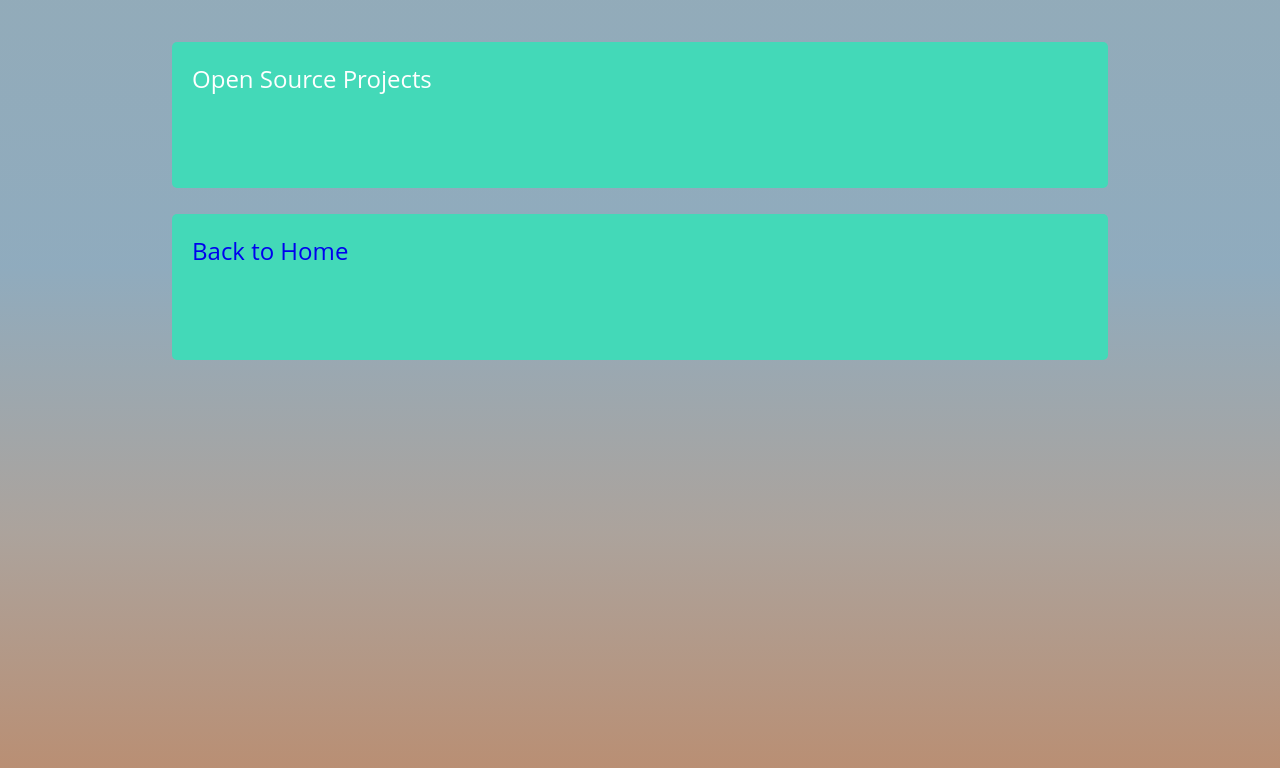
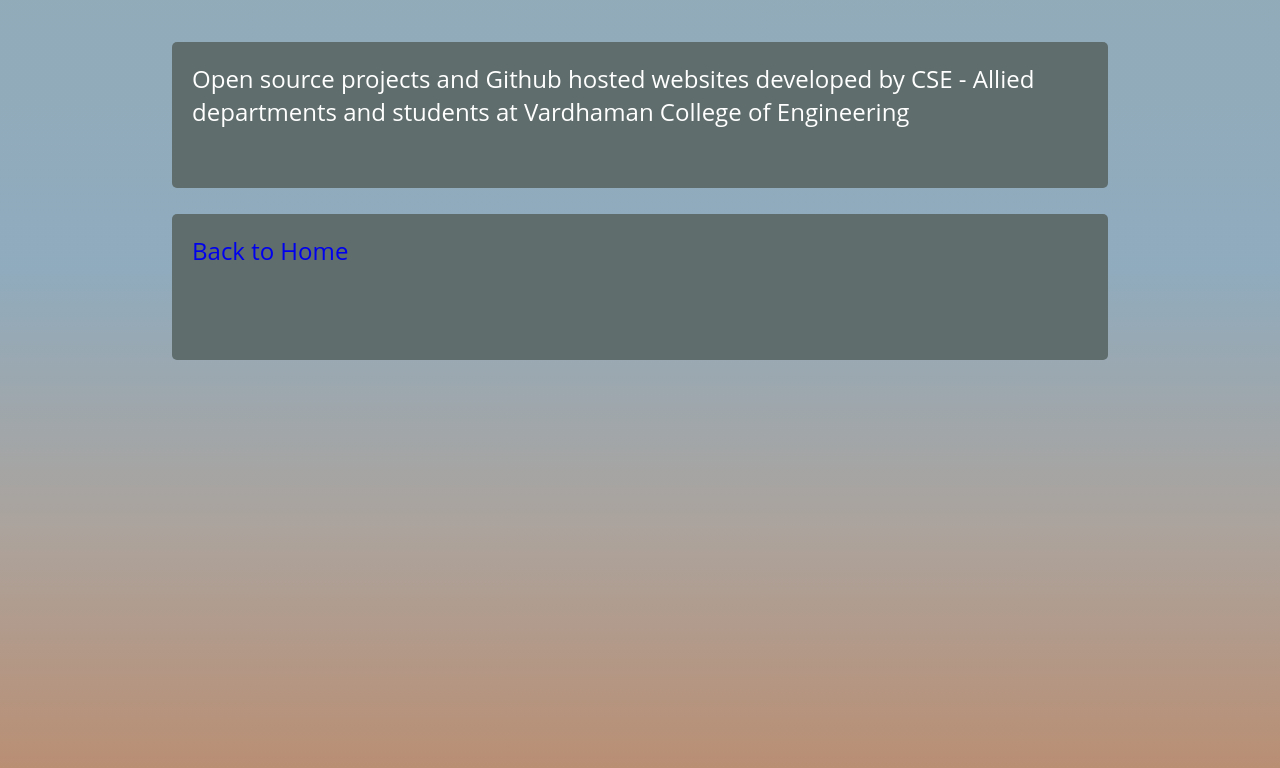
Before and after one commit to vce-cse-dept/vce-cse-dept.github.io, a plain HTML site: page index.html in a window 1280 px wide. Drawn offline with Linux system fonts and the light colour scheme.

Commit message:
change color to dark and change yayin references

```diff
--- a/github-widget.css
+++ b/github-widget.css
@@ -69,7 +69,7 @@ footer {
 }
 
 .wrapper > * {
-  background-color: #43d9b8;
+  background-color: #5f6d6c;
   color: #fff;
   border-radius: 5px;
   padding: 20px;
--- a/index.html
+++ b/index.html
@@ -9,7 +9,7 @@
       data-user="vce-cse-dept"
       data-options='{"forks":true}'
     >
-      <header class="header"> Open Source Projects </header>
+      <header class="header">Open source projects and Github hosted websites developed by CSE - Allied departments and students at Vardhaman College of Engineering</header>
     </div>
     <br />
     <div class="wrapper">
```
Also changed, not shown: 1 other file.
